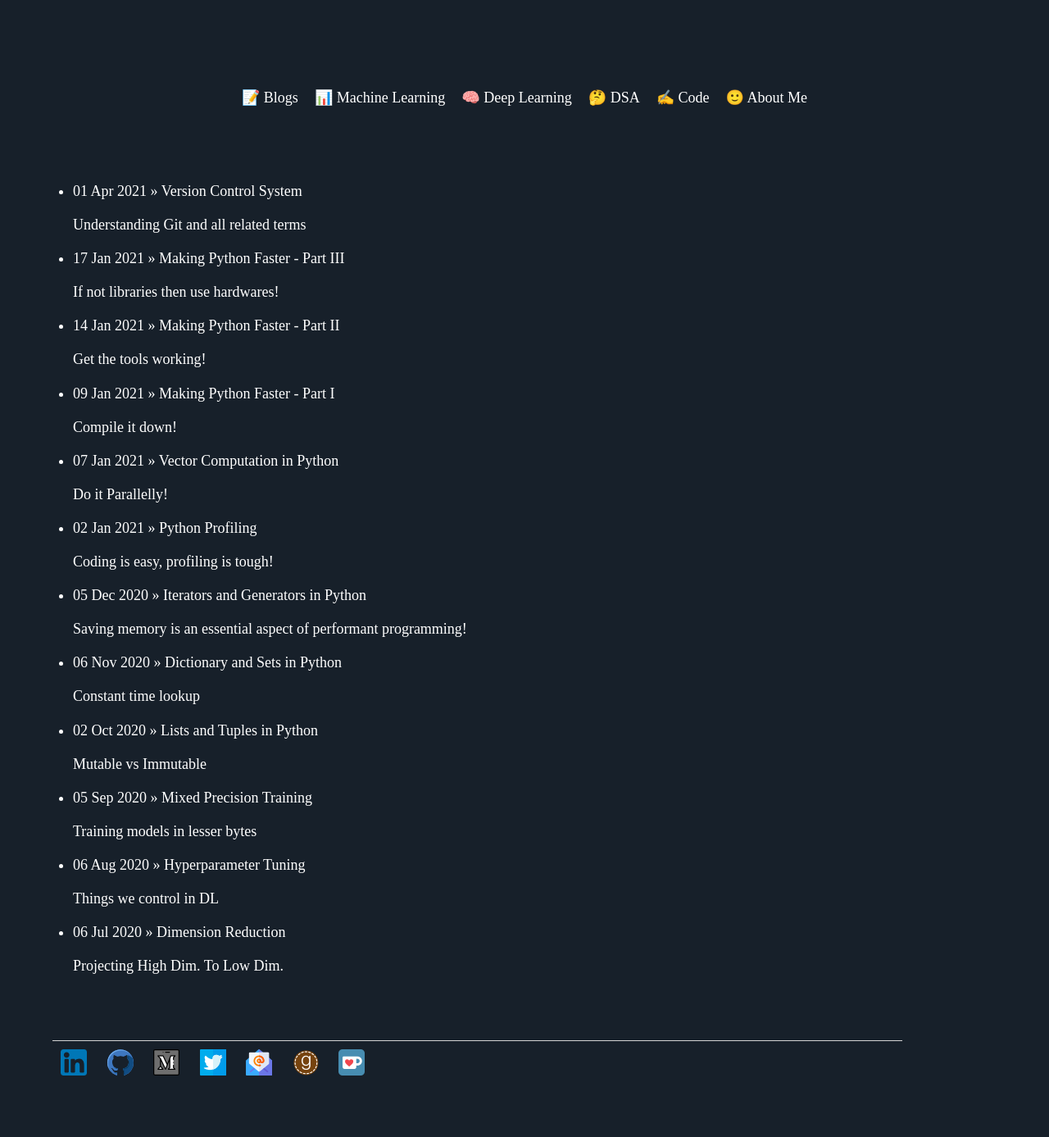
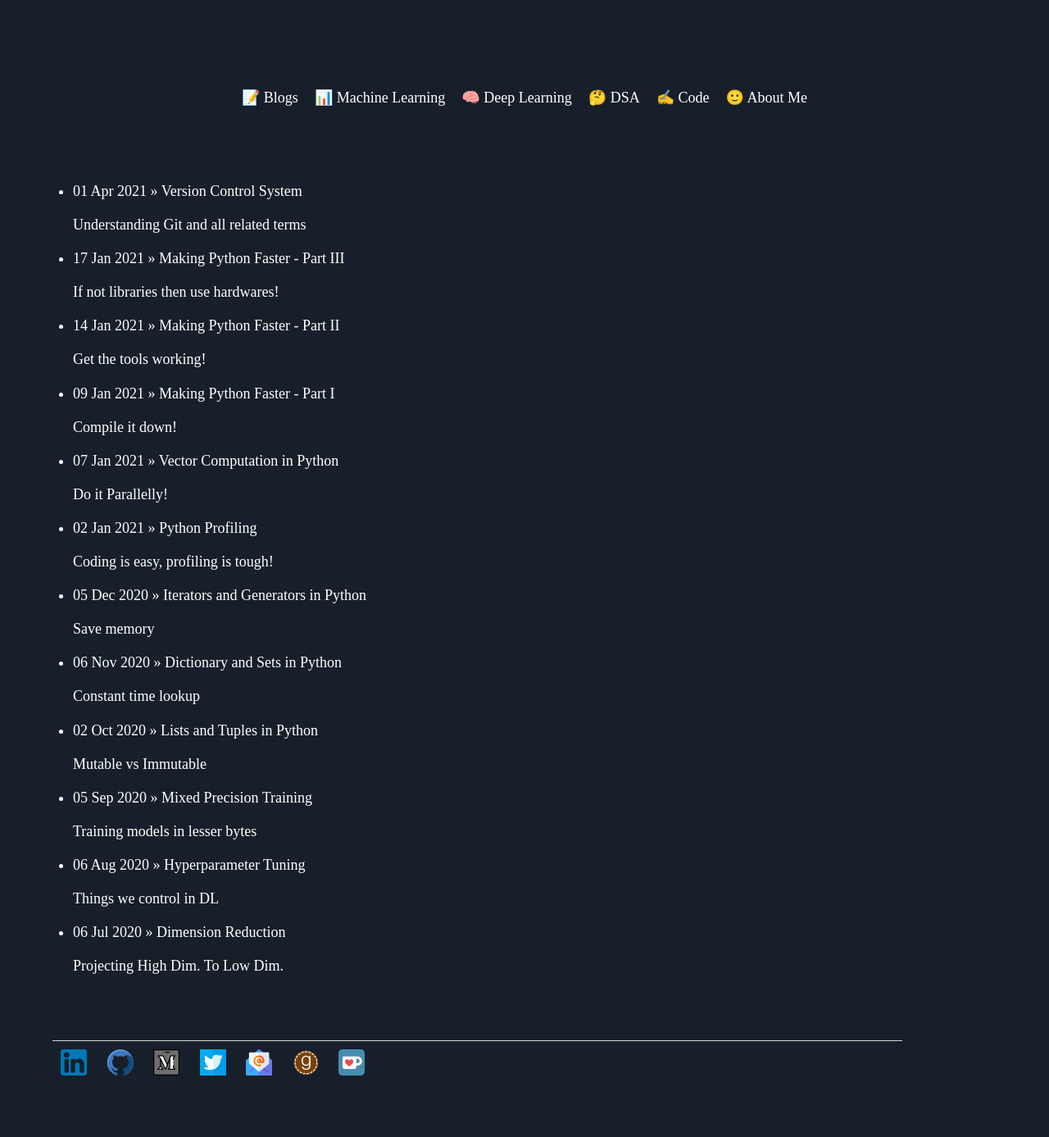
Before and after one commit to Mayurji/mayurji.github.io, a Jekyll site: the page built from index.html, in a window 1280 px wide. Shown: the whole page at 82% size. Built offline with Jekyll 4.4.1, drawn with Linux system fonts in a browser that asks for light colours; nearby versions of some CDN libraries.

Commit message:
Update 2020-12-05-iterators_generators.md

```diff
--- a/_posts/2020-12-05-iterators_generators.md
+++ b/_posts/2020-12-05-iterators_generators.md
@@ -1,7 +1,7 @@
 ---
 layout: post
 title:  Iterators and Generators in Python
-description: Saving memory is an essential aspect of performant programming!
+description: Save memory
 category: Blog
 date:   2020-12-05 13:43:52 +0530
 ---
```
